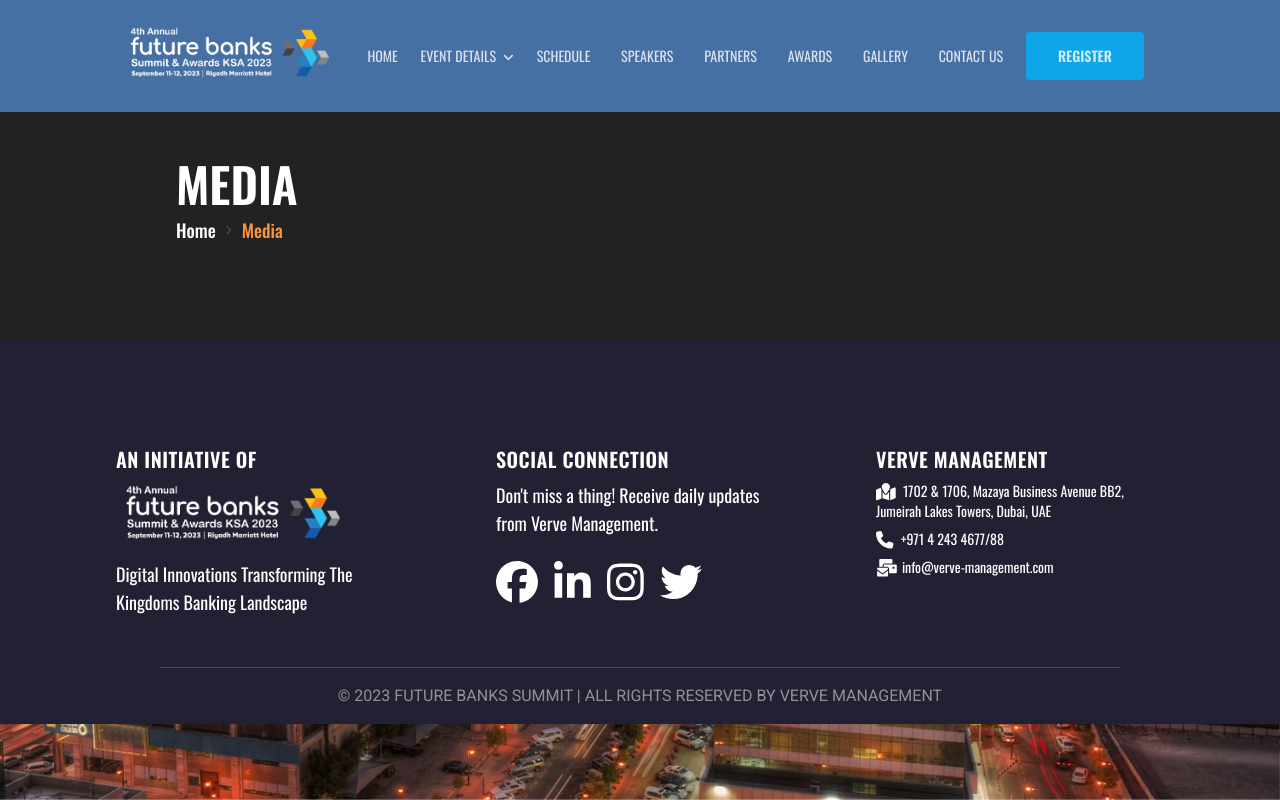
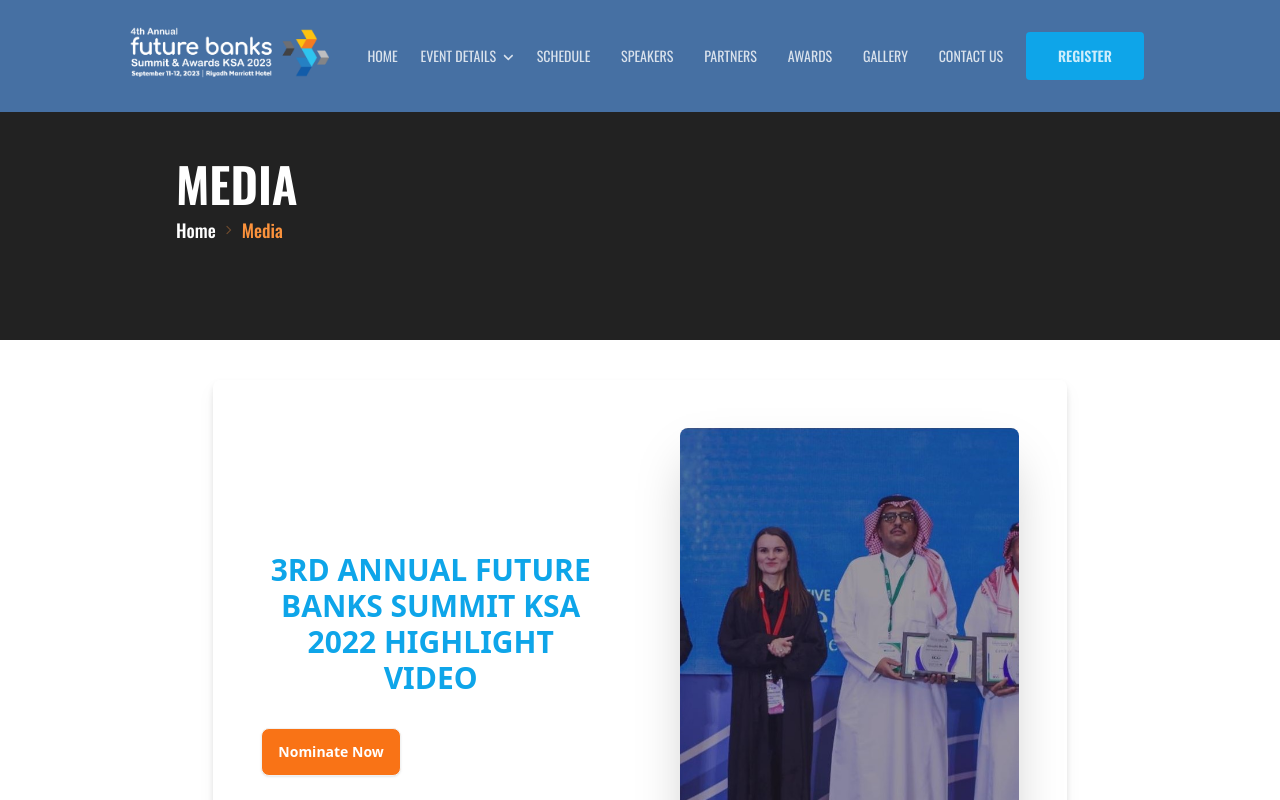
Before and after one commit to whyehtasam/ksa.futurebanksummit, a React (Vite) app: page /gallery in a window 1280 px wide. Shown: the top 800 px of the page. Built offline with nearby package versions, Linux system fonts and the light colour scheme.

Commit message:
Add GalleryHero component to Gallery.jsx

```diff
--- a/src/components/gallery/Gallery.jsx
+++ b/src/components/gallery/Gallery.jsx
@@ -1,8 +1,13 @@
 import Breadcrums from "../Breadcrums"
+import GalleryHero from "./GalleryHero"
 const Gallery = () => {
   return (
-    <section className="media">
+    <section className="media w-full bg-white">
         <Breadcrums heading='media' link='Media' />
+        <div className=" py-10 w-8/12 mx-auto">
+
+        <GalleryHero />
+        </div>
     </section>
   )
 }
--- /dev/null
+++ b/src/components/gallery/GalleryHero.jsx
@@ -0,0 +1,28 @@
+import img from "../../assets/slider3.jpg";
+const GalleryHero = () => {
+  return (
+    <section className="container_ ">
+      <div className="hero h-[600px]  bg-white drop-shadow-lg rounded-lg">
+        <div className="hero-content h-full flex flex-col lg:flex-row-reverse ">
+          <div className=" p-8 flex-1 h-full">
+            <img
+              src={img}
+              className="object-cover h-full rounded-lg shadow-2xl "
+            />
+          </div>
+          <div className=" p-8 flex-1  flex flex-col justify-center ">
+            <h1 className=" text-3xl text-center text-sky-500 font-bold">
+              3RD ANNUAL FUTURE BANKS SUMMIT KSA 2022 HIGHLIGHT VIDEO
+            </h1>
+
+            <button className="  outline-white drop-shadow-sm btn w-max my-8 bg-orange-500 text-white hover:text-black">
+              Nominate Now
+            </button>
+          </div>
+        </div>
+      </div>
+    </section>
+  );
+};
+
+export default GalleryHero;
```
